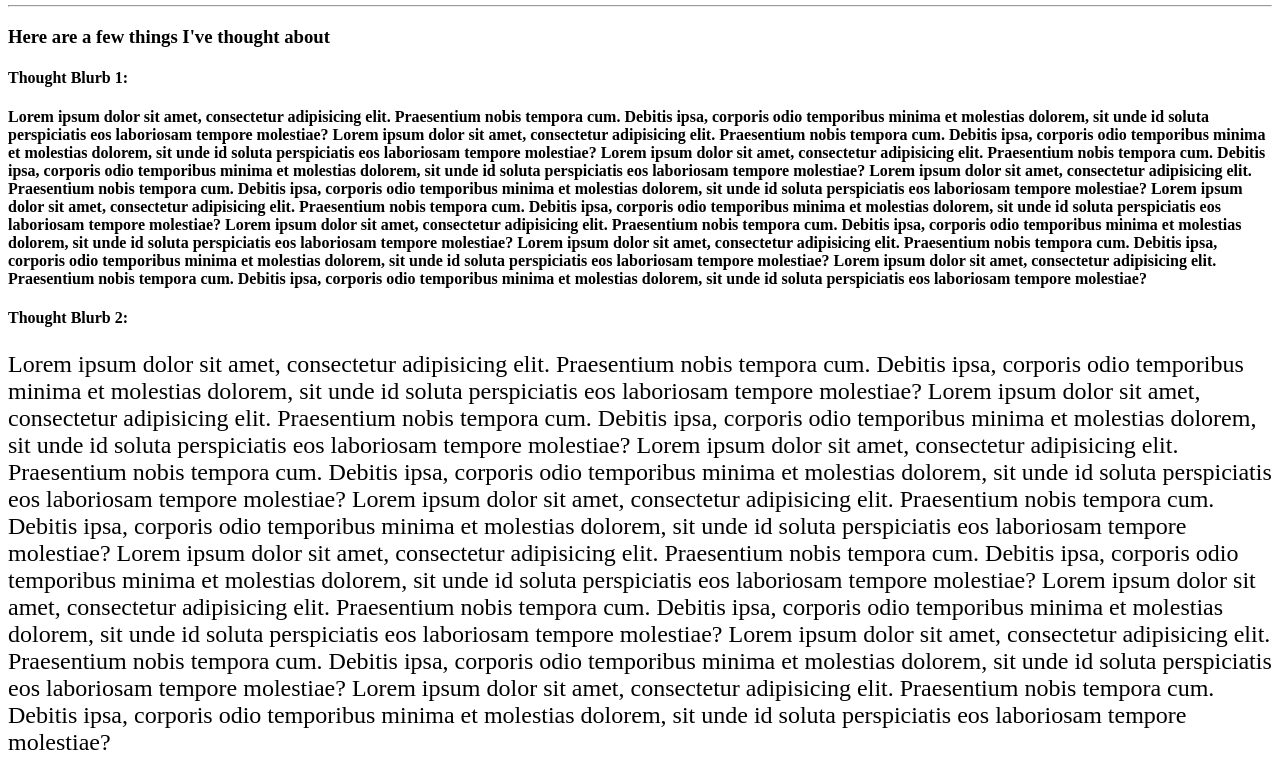
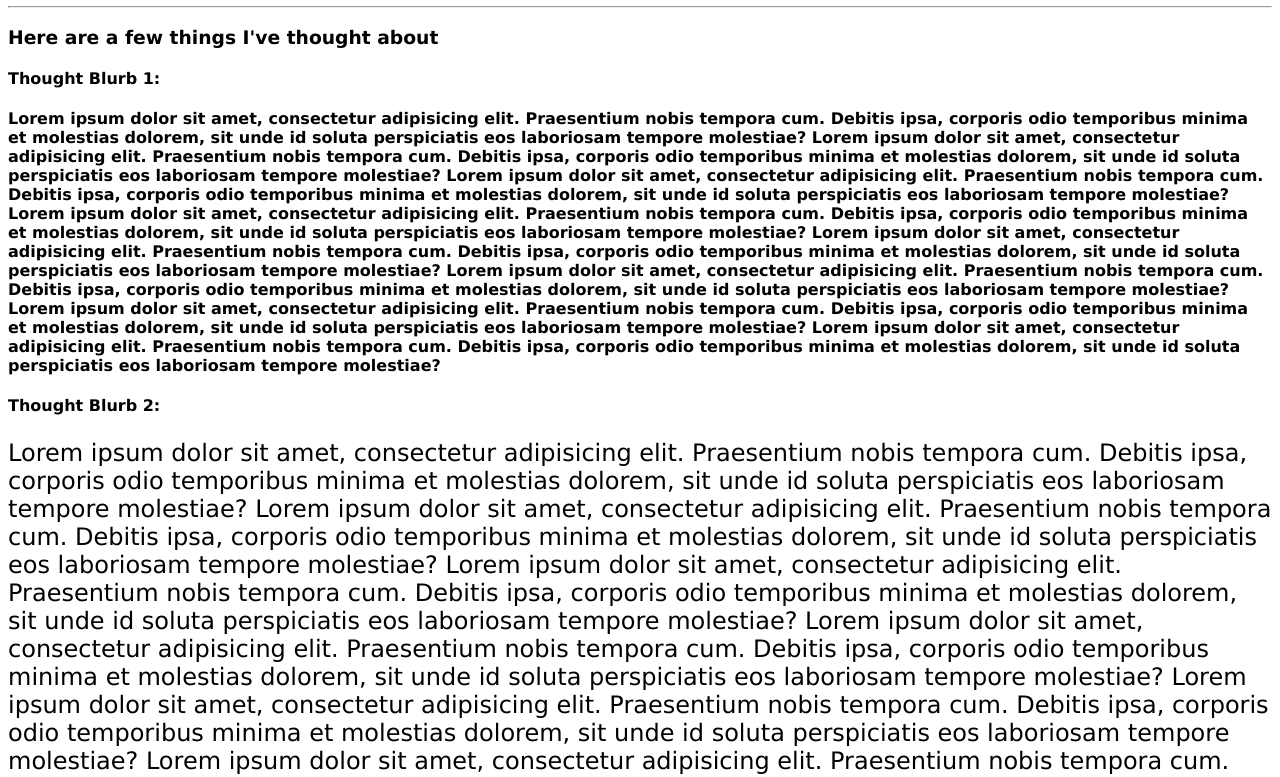
Before and after one commit to The-Ryan-Mobley/Fonts, a plain HTML site: page index.html in a window 1280 px wide. Shown: the part 75-852 px from the top of the page. Drawn offline with Linux system fonts and the light colour scheme.

Commit message:
changed font

```diff
--- a/style.css
+++ b/style.css
@@ -1,3 +1,6 @@
+body{
+    font-family: 'Lucida Sans', 'Lucida Sans Regular', 'Lucida Grande', 'Lucida Sans Unicode', Geneva, Verdana, sans-serif
+}
 .pg1{
     font-weight: bold;
 }
```
